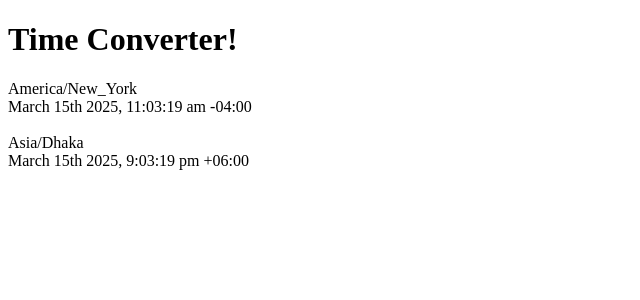
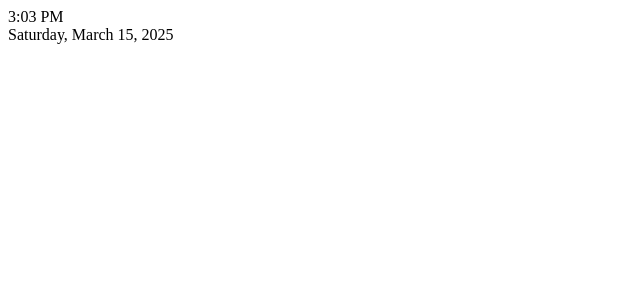
Before and after one commit to khanm3/world-clock, a React (Vite) app: page / in a window 1280 px wide. Shown: the top 300 px of the page, without its empty margins (0-640 px from the left). Built offline with nearby package versions, Linux system fonts and the light colour scheme.

Commit message:
Add Luxon support

```diff
--- a/package.json
+++ b/package.json
@@ -10,9 +10,10 @@
     "preview": "vite preview"
   },
   "dependencies": {
+    "luxon": "^3.5.0",
+    "moment-timezone": "^0.5.47",
     "react": "^19.0.0",
-    "react-dom": "^19.0.0",
-    "moment-timezone": "^0.5.47"
+    "react-dom": "^19.0.0"
   },
   "devDependencies": {
     "@eslint/js": "^9.21.0",
--- a/src/App.jsx
+++ b/src/App.jsx
@@ -1,9 +1,6 @@
 import Clock from "./Clock"
 
 export default function App() {
-
-
-
   return (
     <>
       <header>
--- /dev/null
+++ b/src/AppLuxon.jsx
@@ -0,0 +1,9 @@
+import ClockLuxon from "./ClockLuxon"
+
+export default function AppLuxon() {
+  return (
+    <main>
+        <ClockLuxon />
+    </main>
+  )
+}
--- /dev/null
+++ b/src/ClockLuxon.jsx
@@ -0,0 +1,15 @@
+import { DateTime } from "luxon";
+
+export default function ClockLuxon() {
+    const dt = DateTime.now()
+    console.log(dt)
+    return (
+        <div>
+            <time>
+                {dt.toLocaleString(DateTime.TIME_SIMPLE)}
+                <br/>
+                {dt.toLocaleString(DateTime.DATE_HUGE)}
+            </time>
+        </div>
+    )
+}
--- a/src/index.jsx
+++ b/src/index.jsx
@@ -1,9 +1,10 @@
 import { StrictMode } from "react"
 import { createRoot } from "react-dom/client"
 import App from "./App"
+import AppLuxon from "./AppLuxon"
 
 createRoot(document.getElementById("root")).render(
     <StrictMode>
-        <App />
+        <AppLuxon />
     </StrictMode>
 )
```
Also changed, not shown: 1 other file (tests, documents, lock files or other folders).
